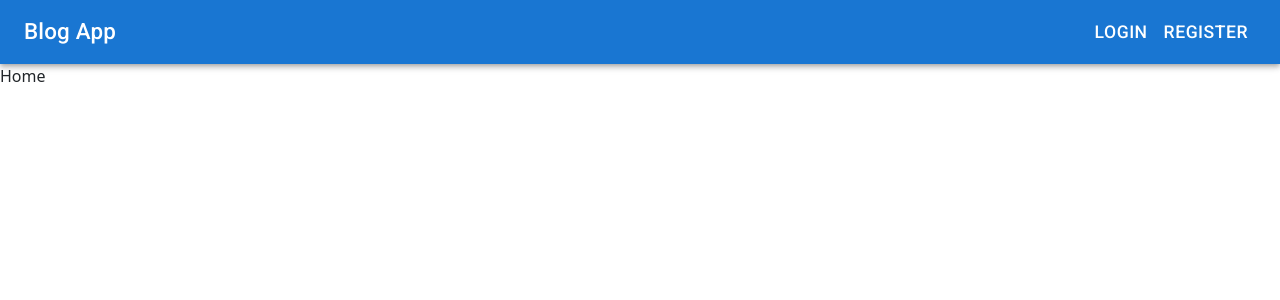
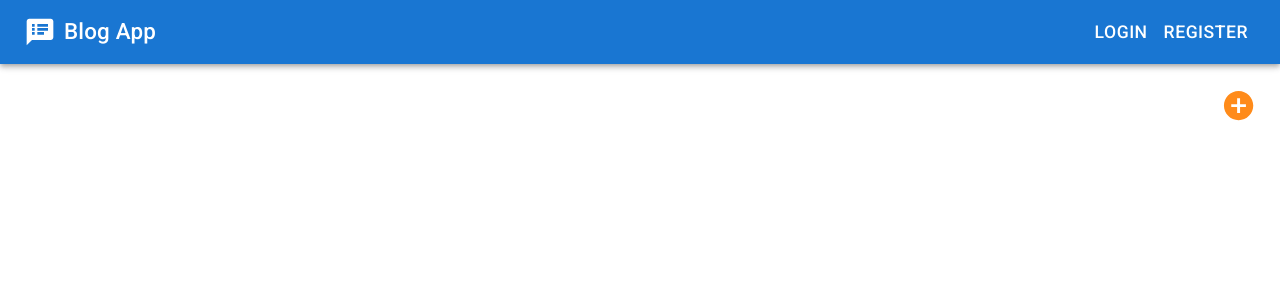
Before and after one commit to kerimmstfdemir/Blog-App, a React (Create React App) app: page / in a window 1280 px wide. Shown: the top 300 px of the page. Built offline with nearby package versions, Linux system fonts and the light colour scheme; no server answers.

Commit message:
added new-post button and modified components

```diff
--- a/package.json
+++ b/package.json
@@ -21,6 +21,7 @@
     "react-router-dom": "6.3",
     "react-scripts": "5.0.1",
     "redux": "^4.2.0",
+    "sass": "^1.56.2",
     "web-vitals": "^2.1.0"
   },
   "scripts": {
--- a/src/components/Navbar.jsx
+++ b/src/components/Navbar.jsx
@@ -6,6 +6,7 @@ import Typography from '@mui/material/Typography';
 import Button from '@mui/material/Button';
 import { useNavigate } from "react-router-dom";
 import { useSelector } from "react-redux";
+import SpeakerNotesIcon from '@mui/icons-material/SpeakerNotes';
 
 const Navbar = () => {
     const { loginInformation } = useSelector((state) => state.loginInfos)
@@ -15,12 +16,17 @@ const Navbar = () => {
         <>
             {loginInformation || <Box sx={{ flexGrow: 1 }}>
                 <AppBar position="static">
-                    <Toolbar>
-                        <Typography variant="h6" component="div" sx={{ flexGrow: 1, fontSize:"1.4rem" }}>
+                    <Toolbar className="d-flex justify-content-between">
+                        <div className="d-flex align-items-center" style={{gap:"0.5rem", cursor:"pointer"}} onClick={()=>navigate("/")}>
+                            <SpeakerNotesIcon style={{fontSize:"2rem"}}/>
+                            <Typography variant="h6" component="div" sx={{ flexGrow: 1, fontSize:"1.4rem" }}>
                             Blog App
-                        </Typography>
+                            </Typography>
+                        </div>
+                        <div>
                         <Button style={{fontSize:"1.1rem"}} color="inherit" onClick={() => navigate("/login")}>Login</Button>
                         <Button style={{fontSize:"1.1rem"}} color="inherit" onClick={() => navigate("/register")}>Register</Button>
+                        </div>
                     </Toolbar>
                 </AppBar>
             </Box>}
--- a/src/components/NavbarAfterLogin.jsx
+++ b/src/components/NavbarAfterLogin.jsx
@@ -15,9 +15,15 @@ import NotificationsIcon from '@mui/icons-material/Notifications';
 import MoreIcon from '@mui/icons-material/MoreVert';
 import { useState } from 'react';
 import { useNavigate } from 'react-router-dom';
+import { signOut } from 'firebase/auth';
+import { auth } from '../authentication/firebase';
+import { useDispatch } from 'react-redux';
+import { logout } from '../redux/features/loginInfoSlice';
+import SpeakerNotesIcon from '@mui/icons-material/SpeakerNotes';
 
 const NavbarAfterLogin = () => {
     const navigate = useNavigate();
+    const dispatch = useDispatch();
 
     const Search = styled('div')(({ theme }) => ({
         position: 'relative',
@@ -86,6 +92,17 @@ const NavbarAfterLogin = () => {
         navigate("/userinfos")
     }
 
+    const handleLogout = async () => {
+      try{
+        await signOut(auth);
+        dispatch(logout());
+        navigate("/");
+        alert("Logged out successfully!")
+      }catch(error){
+        console.log(error.message);
+      }
+    }
+
     const menuId = 'primary-search-account-menu';
     const renderMenu = (
       <Menu
@@ -104,7 +121,7 @@ const NavbarAfterLogin = () => {
         onClose={handleMenuClose}
       >
         <MenuItem onClick={handleMyAccount}>My account</MenuItem>
-        <MenuItem >Logout</MenuItem>
+        <MenuItem onClick={handleLogout}>Logout</MenuItem>
       </Menu>
     );
 
@@ -164,11 +181,13 @@ const NavbarAfterLogin = () => {
       <Box sx={{ flexGrow: 1 }}>
         <AppBar position="static">
           <Toolbar>
+            <SpeakerNotesIcon style={{fontSize:"2rem", marginRight:"0.4rem", cursor:"pointer"}} onClick={() => navigate("/")}/>
             <Typography
               variant="h6"
               noWrap
               component="div"
-              sx={{ display: { xs: 'none', sm: 'block' } }}
+              sx={{ display: { xs: 'none', sm: 'block' }, cursor:"pointer" }}
+              onClick={() => navigate("/")}
             >
               Blog App
             </Typography>
--- a/src/pages/home/Home.jsx
+++ b/src/pages/home/Home.jsx
@@ -1,8 +1,17 @@
+import AddCircleIcon from '@mui/icons-material/AddCircle';
+import "./Home.scss"
+
 const Home = () => {
   return (
-    <div>
-        Home
-    </div>
+    <>
+      <div className='d-flex flex-row justify-content-end align-items-center m-4'>
+        <div className="d-flex align-items-center add-post-div" style={{ gap: "0.4rem" }}>
+        <AddCircleIcon className='add-button' style={{ fontSize: "2.2rem", color: "#ff8b1a", cursor: "pointer" }} />
+          <span className='new-post-text' style={{ fontSize: "1.3rem", fontWeight:"500" }}>New Post</span>
+
+        </div>
+      </div>
+    </>
   )
 }
 
--- /dev/null
+++ b/src/pages/home/Home.scss
@@ -0,0 +1,26 @@
+
+.add-post-div {
+    width: 10rem;
+    height: 2.2rem;
+    position: relative;
+    overflow: hidden;
+
+    .new-post-text {
+        position: absolute;
+        right: 2.95rem;
+        text-shadow: -3px 5px 5px rgba(116,57,57,0.53);
+        transform: translateY(-120%);
+        transition: all 0.35s ease-in-out;
+    }
+    .add-button {
+        position: absolute;
+        right: 0px;
+        transition: all 0.35s ease-in-out;
+        &:hover {
+            font-size: 2.5rem !important;
+        }
+        &:hover + .new-post-text{
+            transform: translateY(0%);
+        }
+    }
+}
```
Also changed, not shown: 1 other file (tests, documents, lock files or other folders).
